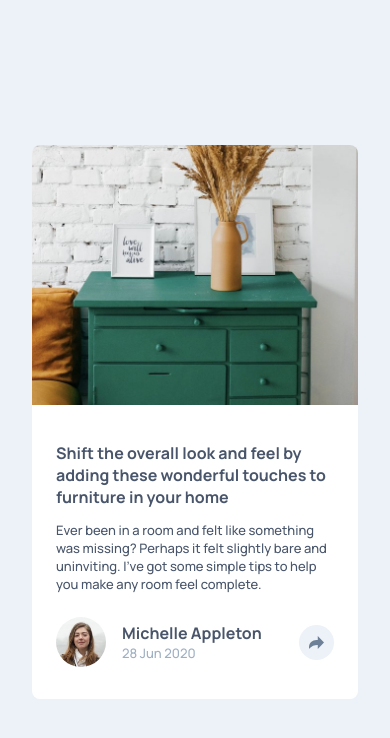
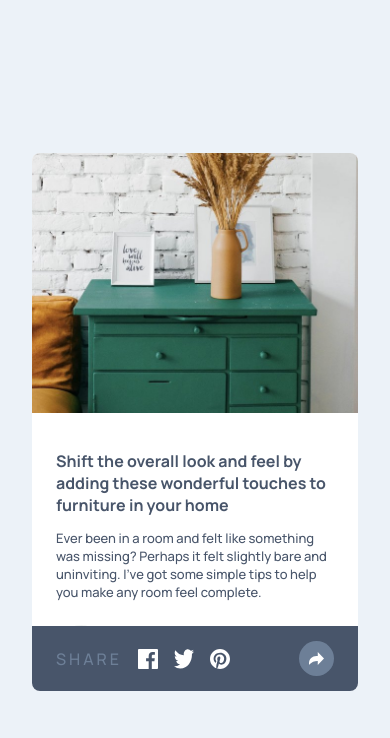
Before and after one commit to sklanier/fm-article-preview-component, a website: page index.html in a window 390 px wide. Drawn offline with Linux system fonts and the light colour scheme.

Commit message:
updated mobile popover, updated styles

```diff
--- a/index.html
+++ b/index.html
@@ -74,6 +74,30 @@
           </div>
 
         </div>
+
+        <div class="mobile-popover noselect">
+
+          <div class="icons-container">
+            <span>share</span>
+
+            <a href="#">
+              <img src="./images/icon-facebook.svg" alt="facebook">
+            </a>
+
+            <a href="#">
+              <img src="./images/icon-twitter.svg" alt="twitter">
+            </a>
+
+            <a href="#">
+              <img src="./images/icon-pinterest.svg" alt="pinterest">
+            </a>
+          </div>
+
+          <div class="share noselect" id="mobileShareButton">
+            <img src="./images/icon-share.svg" alt="share">
+          </div>
+
+        </div>
       </div>
     </div>
 
--- a/styles.css
+++ b/styles.css
@@ -70,6 +70,7 @@ h1, h2, h3, h4, h5, h6 {
 
 .right .container {
     padding: 2rem 4rem 2rem 3rem;
+    position: relative;
 }
 
 .right .container p {
@@ -120,6 +121,10 @@ h1, h2, h3, h4, h5, h6 {
     cursor: pointer;
 }
 
+.mobile-popover {
+    display: none;
+}
+
 /**
  * Center an absolute div
  * https://stackoverflow.com/questions/8508275/how-to-center-a-position-absolute-element
@@ -156,7 +161,8 @@ h1, h2, h3, h4, h5, h6 {
     z-index: 1;
 }
 
-.popover span {
+.popover span,
+.mobile-popover span {
     letter-spacing: 3px;
     text-transform: uppercase;
     color: hsl(214, 17%, 51%);
@@ -168,22 +174,27 @@ h1, h2, h3, h4, h5, h6 {
     align-items: center;
 }
 
-.icons-container a {
+.icons-container a,
+.mobile-popover a {
     text-decoration: none;
     border: none;
     height: 20px;
     width: 20px;
 }
 
-.icons-container a:hover {
+.icons-container a:hover,
+.mobile-popover a:hover {
     text-decoration: none;
 }
 
-.icons-container a:not(:last-child) {
+.icons-container a:not(:last-child),
+.mobile-popover a:not(:last-child) {
     margin-right: 1rem;
 }
 
-.icons-container a img {
+.icons-container a img,
+.mobile-popover a img
+{
     width: 20px;
     height: 20px;
 }
@@ -241,6 +252,7 @@ h1, h2, h3, h4, h5, h6 {
     .right .container {
         padding-left: 1.5rem;
         padding-right: 1.5rem;
+        padding-bottom: 1rem;
     }
 
     .right .container p {
@@ -250,4 +262,28 @@ h1, h2, h3, h4, h5, h6 {
     .attribution {
         display: none;
     }
+
+    .mobile-popover {
+        position: absolute;
+        left: 0;
+        bottom: 0;
+        right: 0;
+        height: 65px;
+        padding: 0 1.5rem;
+        background-color: hsl(217, 19%, 35%);
+        display: flex;
+        align-items: center;
+        justify-content: space-between;
+        border-bottom-left-radius: 8px;
+        border-bottom-right-radius: 8px;
+    }
+
+    .share {
+        background-color: hsl(214, 17%, 51%);
+        color: hsl(210, 46%, 95%);
+    }
+
+    .share img {
+        filter: brightness(0) invert(1);
+    }
 }
```
